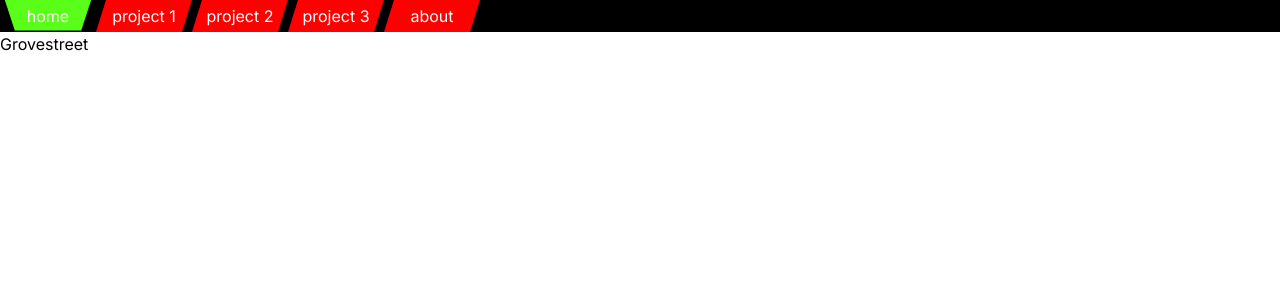
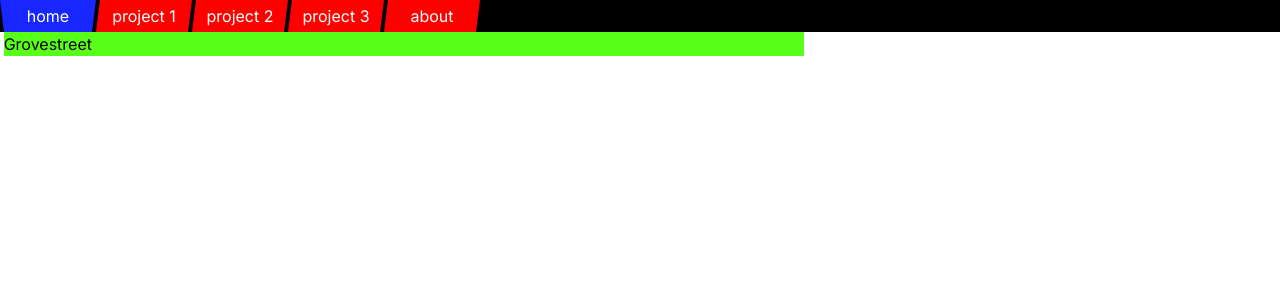
Before and after one commit to TayneB/portfol-marbware, a Next.js app: page / in a window 1280 px wide. Shown: the top 300 px of the page. Built offline with nearby package versions, Linux system fonts and the light colour scheme.

Commit message:
adjusted trapezoid slope

```diff
--- a/src/app/about/page.tsx
+++ b/src/app/about/page.tsx
@@ -2,7 +2,7 @@ import React from 'react'
 
 const AboutPage: React.FC = () => {
   return (
-    <div>
+    <div className="page-content">
       <h1>About</h1>
     </div>
   )
--- a/src/app/globals.css
+++ b/src/app/globals.css
@@ -53,14 +53,14 @@ body {
   background-color: rgb(253, 0, 0); /* Darker background on hover */
   padding: 0.25rem 0.375rem;
   /* border: 0.125rem, solid, green; */
-  clip-path: polygon(0 0, calc(100% - 0.625rem) 0, 100% 100%, 0.625rem 100%);
+  clip-path: polygon(0 0, calc(100% - 0.25rem) 0, 100% 100%, 0.25rem 100%);
 }
 
 .nav-bar li a.right {
   background-color: rgb(255, 0, 0); /* Darker background on hover */
   padding: 0.25rem 0.375rem;
   /* border: 0.125rem, solid, green; */
-  clip-path: polygon(0.625rem 0, 100% 0, calc(100% - 0.625rem) 100%, 0 100%);
+  clip-path: polygon(0.25rem 0, 100% 0, calc(100% - 0.25rem) 100%, 0 100%);
 }
 
 /* Add a hover effect */
@@ -68,23 +68,23 @@ body {
   background-color: rgb(255, 0, 0); /* Darker background on hover */
   padding: 0.25rem 0.375rem;
   /* border: 0.125rem, solid, green; */
-  clip-path: polygon(0 0, calc(100% - 0.625rem) 0, 100% 100%, 0.625rem 100%);
+  clip-path: polygon(0 0, calc(100% - 0.25rem) 0, 100% 100%, 0.25rem 100%);
 }
 
 .nav-bar li a.right:hover {
   background-color: rgb(255, 0, 0); /* Darker background on hover */
-  padding: 0.25rem 0.375rem;
+  padding: 0.25rem 0.25rem;
   /* border: 0.125rem, solid, green; */
-  clip-path: polygon(0.625rem 0, 100% 0, calc(100% - 0.625rem) 100%, 0 100%);
+  clip-path: polygon(0.25rem 0, 100% 0, calc(100% - 0.25rem) 100%, 0 100%);
 }
 
 .nav-bar li a.true {
   background-color: rgb(89, 255, 24);
   clip-path: polygon(
-    5% 0,
-    95% 0,
-    calc(95% - 0.625rem) 95%,
-    calc(5% + 0.625rem) 95%
+    0 0,
+    100% 0,
+    calc(100% - 0.25rem) 100%,
+    calc(0% + 0.25rem) 100%
   );
   position: relative;
   overflow: visible;
@@ -94,6 +94,14 @@ body {
   background-color: rgb(24, 39, 255);
 }
 
+/* Content Pages */
+.page-content {
+  background-color: rgb(89, 255, 24);
+  margin: 0 0 0 0.23rem;
+  display: flex;
+  max-width: 50rem;
+}
+
 @layer utilities {
   .text-balance {
     text-wrap: balance;
--- a/src/app/page.tsx
+++ b/src/app/page.tsx
@@ -4,7 +4,7 @@ import Link from 'react'
 
 export default function Home() {
   return (
-    <div>
+    <div className="page-content">
       <h1>Grovestreet</h1>
     </div>
   )
--- a/src/app/project1/page.tsx
+++ b/src/app/project1/page.tsx
@@ -2,7 +2,7 @@ import React from 'react'
 
 const Proj1Page: React.FC = () => {
   return (
-    <div>
+    <div className="page-content">
       <h1>Duck Collectors</h1>
     </div>
   )
--- a/src/app/project2/page.tsx
+++ b/src/app/project2/page.tsx
@@ -2,7 +2,7 @@ import React from 'react'
 
 const Proj2Page: React.FC = () => {
   return (
-    <div>
+    <div className="page-content">
       <h1>Time Parses</h1>
     </div>
   )
--- a/src/app/project3/page.tsx
+++ b/src/app/project3/page.tsx
@@ -2,7 +2,7 @@ import React from 'react'
 
 const Proj3Page: React.FC = () => {
   return (
-    <div>
+    <div className="page-content">
       <h1>Yetans Emporium</h1>
     </div>
   )
```
